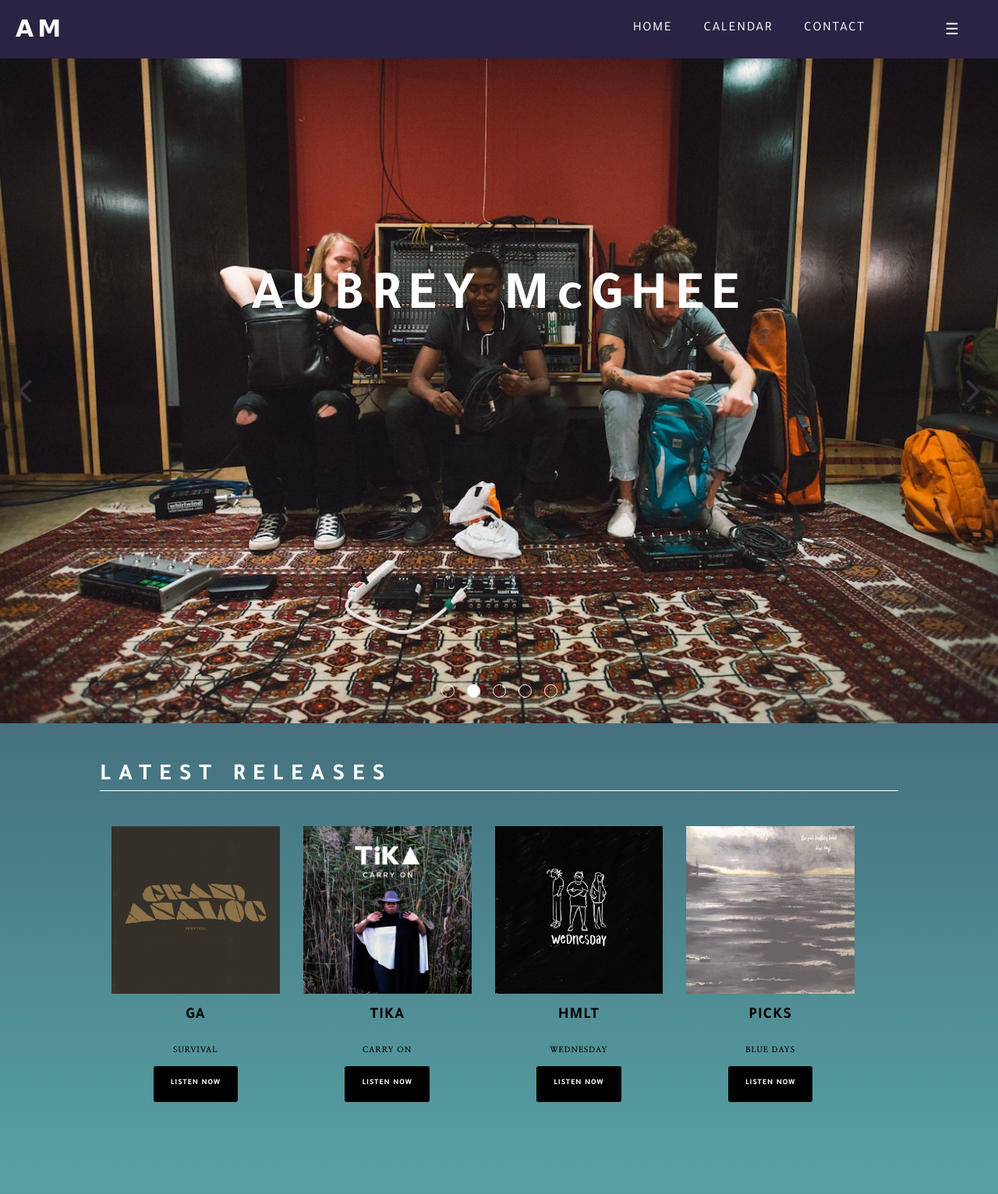
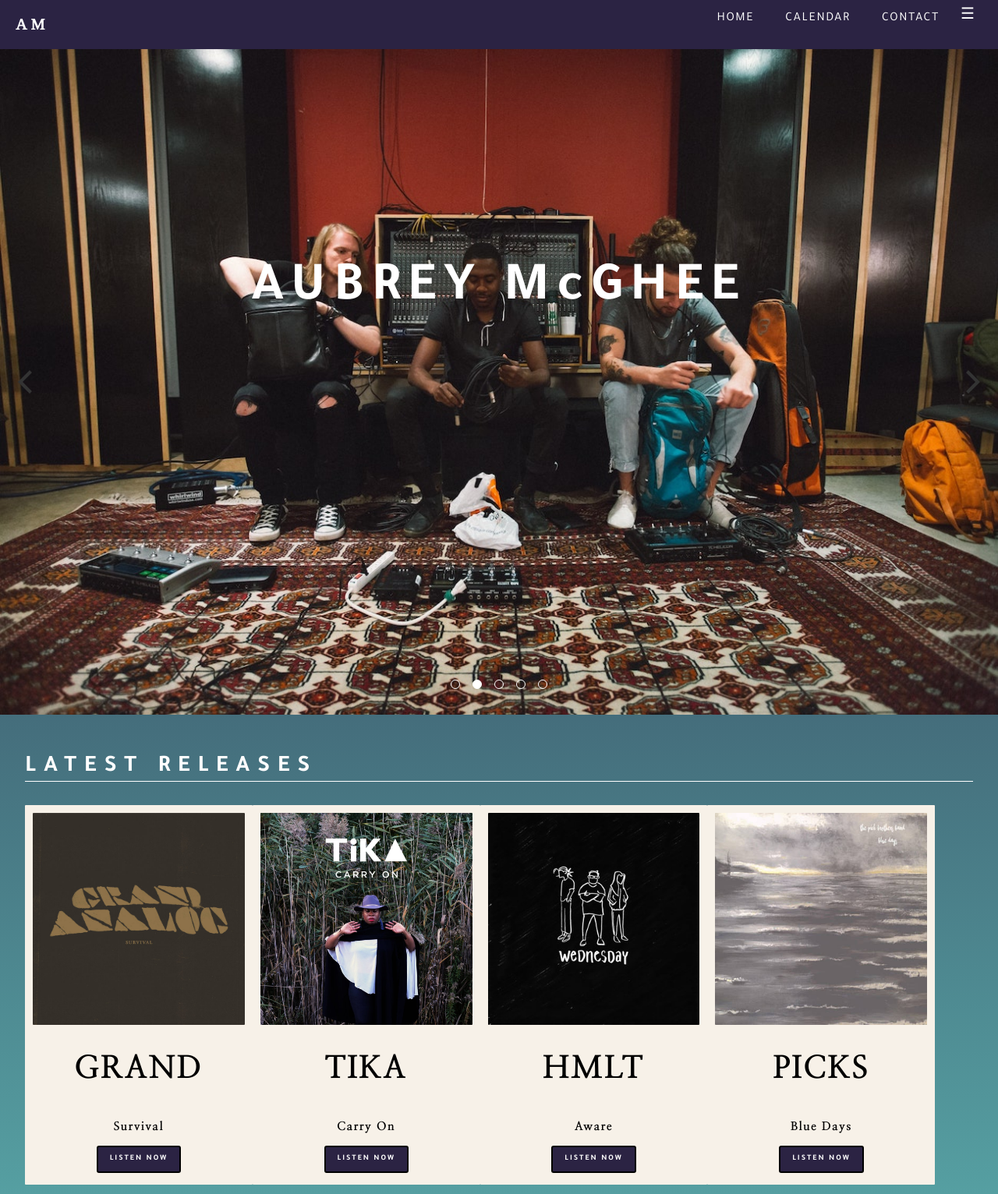
Before and after one commit to NicoleLavergne/aubrey-mcghee, a plain HTML site: page index.html in a window 1280 px wide. Shown: the top 1532 px of the page at 78% size. Drawn offline with nearby package versions, Linux system fonts and the light colour scheme; grey boxes are pictures that could not be loaded; a web font is replaced by a local one.

Commit message:
larger font new releases and fixing form

```diff
--- a/index.html
+++ b/index.html
@@ -72,7 +72,7 @@
 			<div class="latest">
 				<div class="artistRelease">
 					<img src="images/GA_sur.jpg" alt="Album cover, gold text and brown background">
-					<h2 class="artistName">GA</h2>
+					<h2 class="artistName">Grand</h2>
 					<h3 class="singleName">Survival</h3>
 					<a href="https://open.spotify.com/album/5Agm3Mi28BItUIsaGgTNJ7">Listen Now</a>
 				</div>
@@ -85,7 +85,7 @@
 				<div class="artistRelease">
 					<img src="images/hmlt.jpg" alt="Album cover, An album cover, sketch of three people standing above the word - Wednesda">
 					<h2 class="artistName">HMLT</h2>
-					<h3 class="singleName">Wednesday</h3>
+					<h3 class="singleName">Aware</h3>
 					<a href="https://hmltlive.bandcamp.com/album/wednesday">Listen Now</a>
 				</div>
 				<div class="artistRelease">
--- a/styles/_cal.scss
+++ b/styles/_cal.scss
@@ -7,9 +7,8 @@ body {
     background: no-repeat;
 }
 
-
 .upcoming {
-    width:80%;
+    width:90%;
     margin:0 auto;
     padding:10px;
     background-color:white;
@@ -39,15 +38,12 @@ body {
     border:2px solid black;
     padding:20px;
     margin: 20px;
-    transition: background-color .4s;
-
     .socialLink{
         color:white;
     }
 }
 
 .LiveEvent {
-    // background-color:white;
     color:black;
     border-bottom:2px solid black;
     border-left:2px solid black;
@@ -55,6 +51,7 @@ body {
     border-right:2px solid white;
     padding:20px;
     margin: 20px;
+    transition:all .3s;
 
 
     h1 {
--- a/styles/_contact.scss
+++ b/styles/_contact.scss
@@ -17,9 +17,7 @@ body {
 }
 
     .contactText{
-        margin:10px;
-        width:calc(50% - 20px);
-        float:left;
+        padding:1rem;
 
         h1{
             // font-family: 'Tajawal', sans-serif;
@@ -55,9 +53,8 @@ body {
 
 
 .formContainer{
-    float:left;
+    display:flex;
     margin:5px;
-    width:calc(45% - 10px);
 
     .forms{
         color:white;
@@ -67,6 +64,7 @@ body {
         display:flex;
         flex-direction: column;
         border-radius: 3px;
+        border:1px solid red;
     }
        label{
            margin:10px 0px 10px 0px;
--- a/styles/_headFoot.scss
+++ b/styles/_headFoot.scss
@@ -16,10 +16,10 @@ header {
 
 	.hamburger {
 		label {
-			font-size: 2rem;
+			font-size:2rem;
 			position: absolute;
-			top: 30px;
-			right:50px;
+			top: 10px;
+			right:30px;
 		}
 			#toggle {
 			display:none;
@@ -44,9 +44,8 @@ header {
 	display:none;
 
 	li{
-		left:-50px;
 		background-color:hsl(255, 31%, 20%);
-		padding:20px;
+		padding:15px;
 		margin:0;
 		width:100%;
 
@@ -66,7 +65,6 @@ header {
 	position: relative;
 
 
-
 	.logo {
 		margin:10px;
 		width:20%;
@@ -75,7 +73,7 @@ header {
 		h1 {
 			color:white;
 			font-family: 'Tinos', serif;
-			font-size: 3rem;
+			font-size: 2rem;
 			letter-spacing: .5rem;
 			margin:10px;
 			padding:0;
@@ -88,14 +86,16 @@ header {
 		display: flex;
 		justify-content:flex-end;
 		width:100%;
-		margin-right:100px;
+		margin-right:50px;
 	}
 
 			ul {
-				font-size:1.7rem;
+				font-size:1.6rem;
 				list-style-type:none;
 				display:flex;
-				padding-right:50px;
+				padding:0;
+				// padding-right:50px;
+				margin:.5rem;
 
 			}
 
--- a/styles/main.scss
+++ b/styles/main.scss
@@ -2,8 +2,6 @@
 @import "headFoot";
 @import "cal";
 @import "contact";
-
-
 
 // HOME PAGE
 
@@ -21,7 +19,7 @@ html {
 
 .wrapper {
 	max-width:1280px;
-	width:80%;
+	width:95%;
 	margin:0 auto;
 
 }
@@ -65,8 +63,8 @@ html {
 		  }
 
 		  	.flickity-page-dots .dot{
-				width:15px;
-				height:15px;
+				width:10px;
+				height:10px;
 				opacity: 1;
 				background:transparent;
 				border:1px solid white;
@@ -104,26 +102,29 @@ html {
 	flex-direction: row;
 	flex-wrap:wrap;
 	align-items:center;
-
 	}
 
 .artistRelease {
 		display:flex;
+		background-color:rgb(247, 241, 232);
 		flex-direction: column;
-		width: calc(24% - 30px);
-		padding:15px;
+		width: calc(24% - 20px);
+		padding:10px;
 		margin:0;
+		border-radius: .1rem;
 
 	img {
 		width:100%;
+		border-radius:.1rem;
 		}
 
 		.artistName {
-				font-family: 'Tajawal', sans-serif;
+				font-family: 'Nanum Myeongjo', sans-serif;
 				color:black;
 				letter-spacing:.1rem;
 				text-transform: uppercase;
-				font-size:2rem;
+				letter-spacing: .2rem;
+				font-size:4rem;
 				padding:0;
 				margin:5 auto;
 				text-align:center;
@@ -132,8 +133,7 @@ html {
 			.singleName {
 					font-family: 'Nanum Myeongjo', serif;
 					color:black;
-					text-transform: uppercase;
-					font-size:1rem;
+					font-size:1.5rem;
 					letter-spacing:.1em;
 					margin:10px;
 					text-align:center;
@@ -141,24 +141,24 @@ html {
 
 				a {
 					display:inline-block;
-					background-color: black;
+					background-color:hsl(255, 31%, 20%);
 					color:white;
 					text-decoration:none;
 					text-transform:uppercase;
-					letter-spacing:.1em;
+					letter-spacing:.2rem;
 					font-weight:700;
 					font-size:1rem;
 					border:2px solid black;
 					margin:5px auto;
-					padding:15px 20px;
+					padding:10px 15px;
 					border-radius:3px;
+					transition:all .3s;
 
 				}
+					a:hover {
 
-					a:hover {
-							background-color: white;
-							color:black;
-							border:2px solid black;
+							color:rgb(247, 241, 232);
+							border:2px solid rgb(247, 241, 232);
 					}
 
 }
@@ -171,8 +171,6 @@ html {
 }
 
 // GALLERY
-
-
 
 .gallery .wrapper{
 	// border:2px solid purple;
```
Also changed, not shown: contact.html (+0 -1 lines), styles/main.css, 2 other files.
